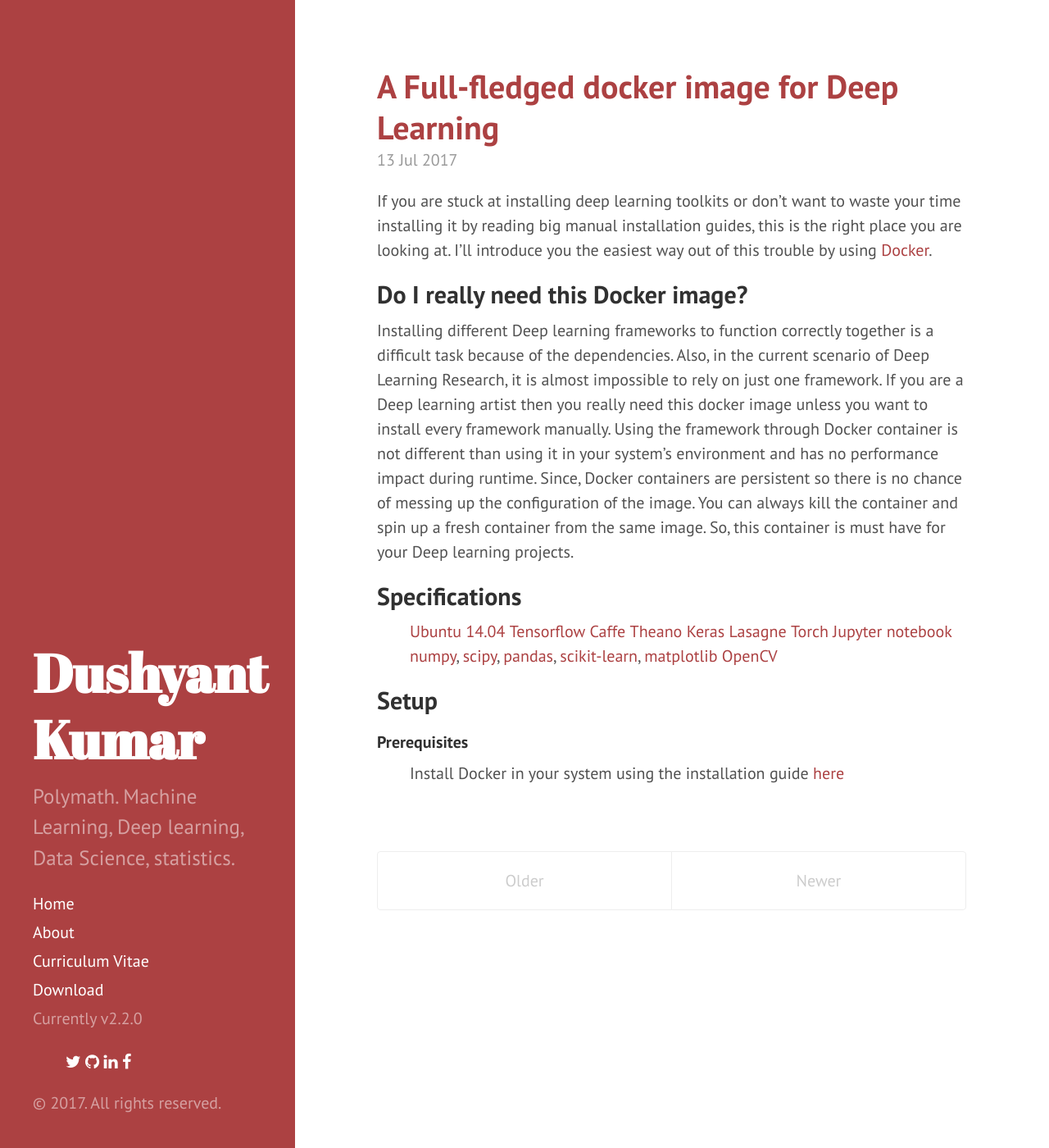
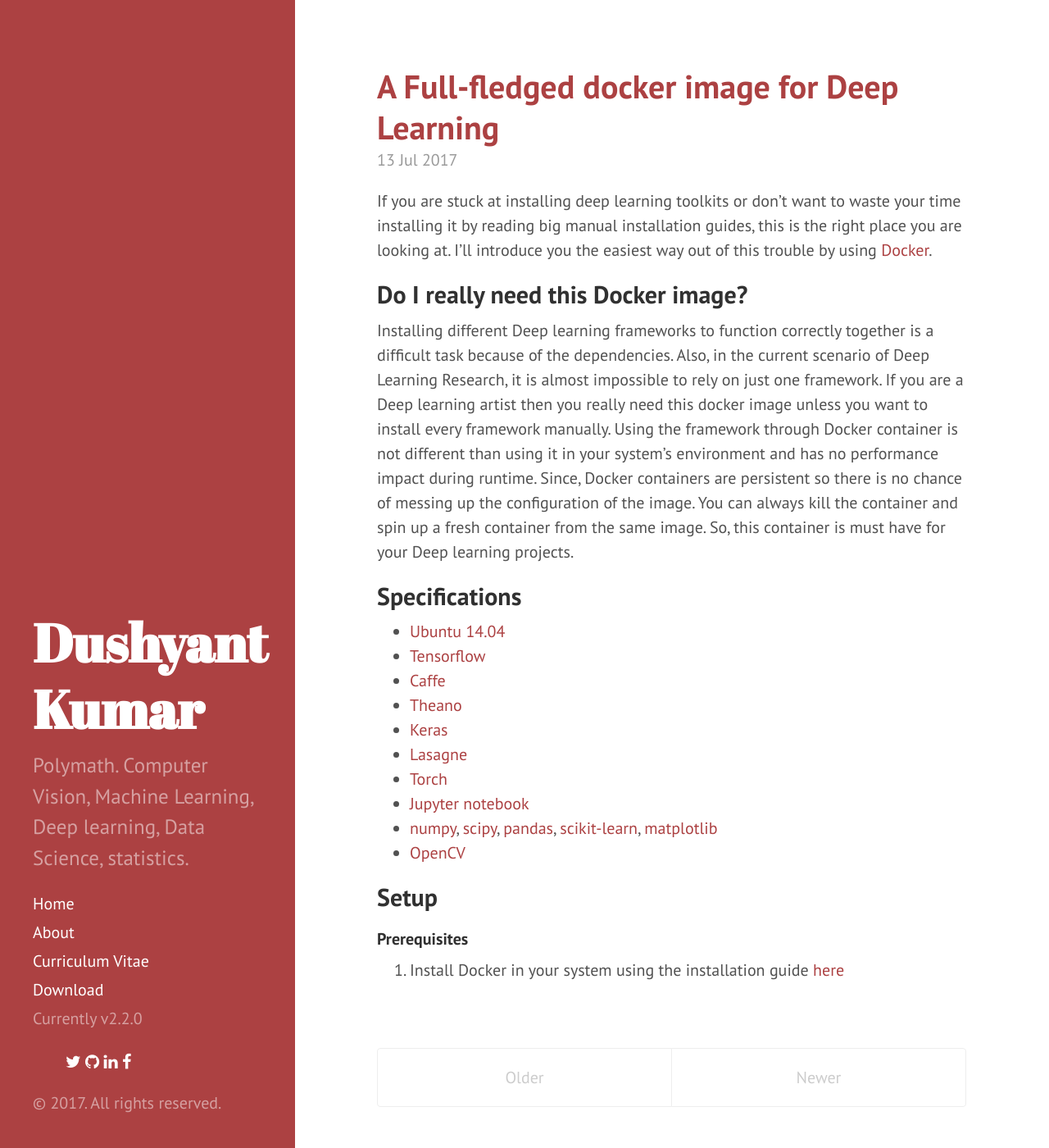
Before and after one commit to zero1hac/zero1hac.github.io, a Jekyll site: the page built from index.html, in a window 1280 px wide and 1400 px high. Shown: the whole window at 82% size. Built offline with Jekyll 4.4.1, drawn with Linux system fonts in a browser that asks for light colours; nearby versions of some CDN libraries; the list of posts is cut into pages by our own code.

Commit message:
Improved list feature

```diff
--- a/_config.yml
+++ b/_config.yml
@@ -9,13 +9,13 @@ relative_permalinks: false
 # Setup
 title:            Dushyant Kumar
 tagline:          'Polymath'
-description:      'Polymath. Machine Learning, Deep learning, Data Science, statistics.'
+description:      'Polymath. Computer Vision, Machine Learning, Deep learning, Data Science, statistics.'
 url:
 baseurl:          https://zero1hac.github.io/
 
 author:
   name:           'Dushyant Kumar'
-  url:            https://twitter.com/6dushyantmishra20101
+  url:            https://www.zeroonehacker.me
 
 paginate:         5
 
--- a/public/css/hyde.css
+++ b/public/css/hyde.css
@@ -248,7 +248,3 @@ a.sidebar-nav-item:focus {
 .theme-base-0f .related-posts li a:hover {
   color: #8f5536;
 }
-
-li{
-    display: inline;
-}
```
